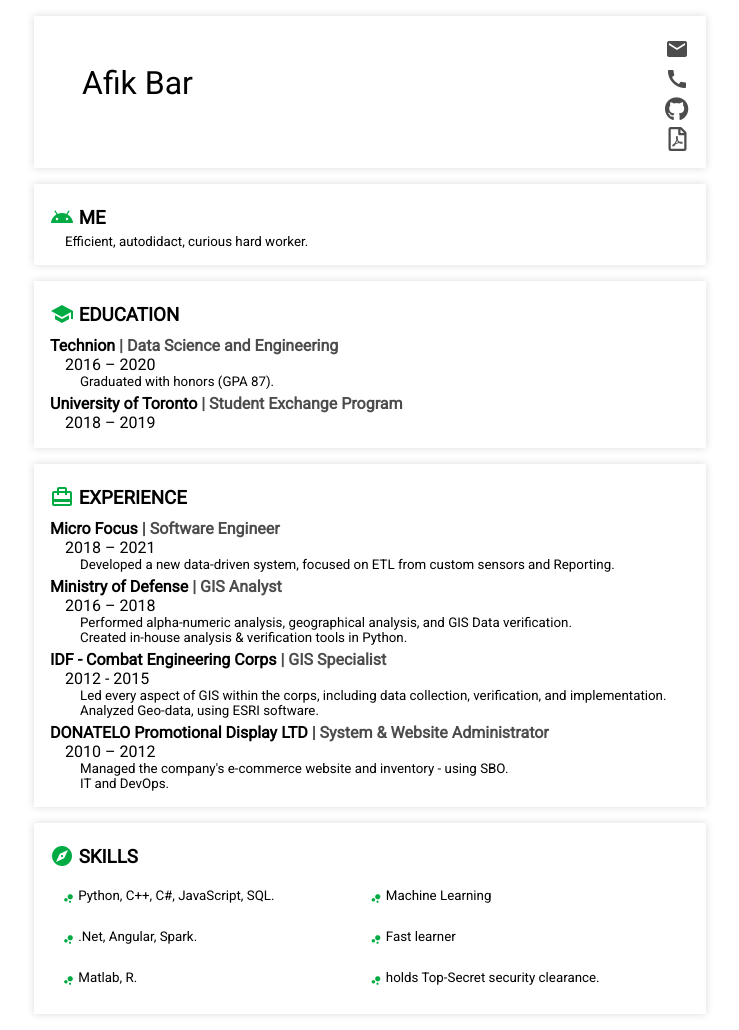
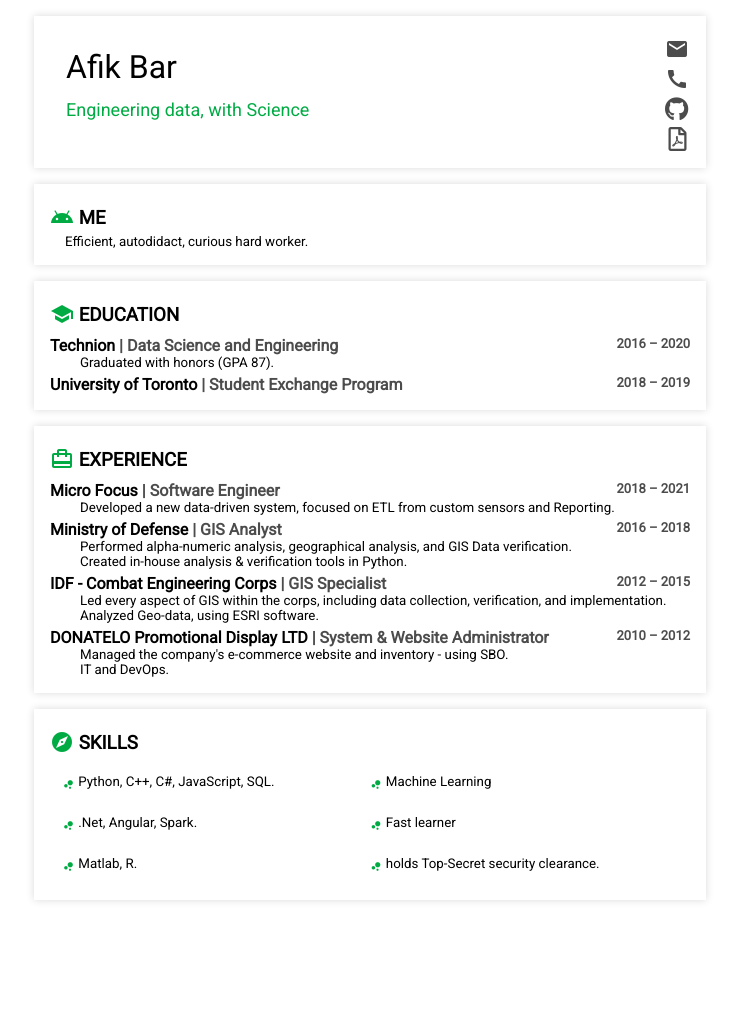
Before and after one commit to afikbar/cv_app, a Flask app: page / in a window 1280 px wide. Shown: the whole page, without its empty margins (270-1009 px from the left). After the commit the page ends 902 px from the top, so only its background shows below. Run offline with Flask 2, Linux system fonts and the light colour scheme; some libraries are stand-ins or nearby versions.

Commit message:
Move years to right side

```diff
--- a/static/styles/style.css
+++ b/static/styles/style.css
@@ -32,7 +32,9 @@ body {
 .flex-container-col {
     display: flex;
     flex-direction: column;
-    align-items: flex-start;
+    /* align-items: flex-start; */
+    align-items: stretch;
+    align-content: space-between;
 }
 
 .card {
--- a/templates/index.html
+++ b/templates/index.html
@@ -19,6 +19,7 @@
     <link rel="stylesheet" href="{{ url_for('static', filename='styles/style.css') }}">
     <link href="https://fonts.googleapis.com/css?family=Roboto" rel="stylesheet" type="text/css">
     <link href="https://fonts.googleapis.com/icon?family=Material+Icons" rel="stylesheet">
+    <!-- Icons from FontAwesome: -->
     <link rel="stylesheet" href="https://use.fontawesome.com/releases/v5.3.1/css/all.css"
         integrity="sha384-mzrmE5qonljUremFsqc01SB46JvROS7bZs3IO2EmfFsd15uHvIt+Y8vEf7N7fWAU" crossorigin="anonymous">
     <link rel="stylesheet" href="https://use.fontawesome.com/releases/v5.0.12/css/all.css"
@@ -30,7 +31,13 @@
 <body>
     <div class="flex-container-col">
         <div class="card header">
-            <h1 style="float: left">Afik Bar</h1>
+            <h1 style="padding: 0rem">
+                Afik Bar
+                <br>
+                <span style="font-size: large; color: #00ab44; padding: 0rem">
+                    Engineering data, with Science
+                </span>
+            </h1>
             <div class="right-header">
                 <div class="contact">
                     <div class="mail">
@@ -67,9 +74,9 @@
                     <h4>
                         <b>Technion</b>
                         <span style="color: #4C4C4C"> | Data Science and Engineering</span>
+                        <span style="float: right; color:#4C4C4C; font-size: small">2016 – 2020</span>
                     </h4>
                     <div class="indent-text flex-container-col">
-                        <span>2016 – 2020</span>
                         <small class="indent-text">Graduated with honors (GPA 87).</small>
                     </div>
                 </div>
@@ -77,10 +84,8 @@
                     <h4>
                         <b>University of Toronto</b>
                         <span style="color: #4C4C4C"> | Student Exchange Program</span>
+                        <span style="float: right; color:#4C4C4C; font-size: small">2018 – 2019</span>
                     </h4>
-                    <div class="indent-text flex-container-col">
-                        <span>2018 – 2019</span>
-                    </div>
                 </div>
             </div>
             <div class="card exp">
@@ -90,9 +95,9 @@
                 <h4>
                     <b>Micro Focus</b>
                     <span style="color: #4C4C4C"> | Software Engineer</span>
+                    <span style="float: right; color:#4C4C4C; font-size: small">2018 – 2021</span>
                 </h4>
                 <div class="indent-text flex-container-col">
-                    <span>2018 – 2021</span>
                     <small class="indent-text">
                         Developed a new data-driven system, focused on ETL from custom sensors and Reporting.
                     </small>
@@ -100,20 +105,20 @@
                 <h4>
                     <b>Ministry of Defense</b>
                     <span style="color: #4C4C4C"> | GIS Analyst</span>
+                    <span style="float: right; color:#4C4C4C; font-size: small">2016 – 2018</span>
                 </h4>
                 <div class="indent-text flex-container-col">
-                    <span>2016 – 2018</span>
-                    <small class="indent-text">Performed alpha-numeric analysis, geographical analysis, and GIS Data
-                        verification. <br>
+                    <small class="indent-text">
+                        Performed alpha-numeric analysis, geographical analysis, and GIS Data verification. <br>
                         Created in-house analysis & verification tools in Python.
                     </small>
                 </div>
                 <h4>
                     <b>IDF - Combat Engineering Corps</b>
                     <span style="color: #4C4C4C"> | GIS Specialist</span>
+                    <span style="float: right; color:#4C4C4C; font-size: small">2012 – 2015</span>
                 </h4>
                 <div class="indent-text flex-container-col">
-                    <span> 2012 - 2015</span>
                     <small class="indent-text">Led every aspect of GIS within the corps, including data collection,
                         verification, and implementation.<br>
                         Analyzed Geo-data, using ESRI software.
@@ -122,9 +127,9 @@
                 <h4>
                     <b>DONATELO Promotional Display LTD</b>
                     <span style="color: #4C4C4C"> | System & Website Administrator</span>
+                    <span style="float: right; color:#4C4C4C; font-size: small">2010 – 2012</span>
                 </h4>
                 <div class="indent-text flex-container-col">
-                    <span>2010 – 2012</span>
                     <small class="indent-text">Managed the company's e-commerce website and inventory - using SBO.<br>
                         IT and DevOps.
                     </small>
```
